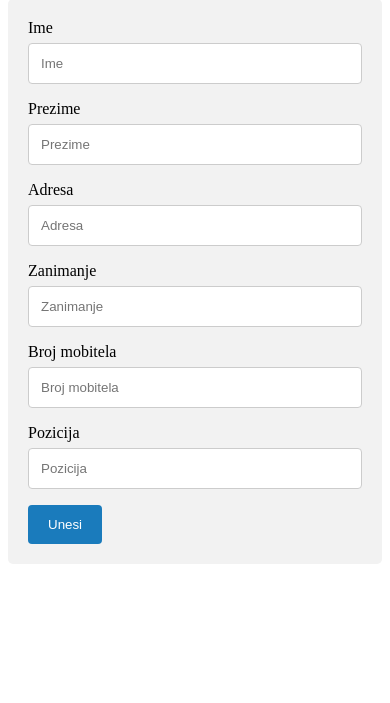
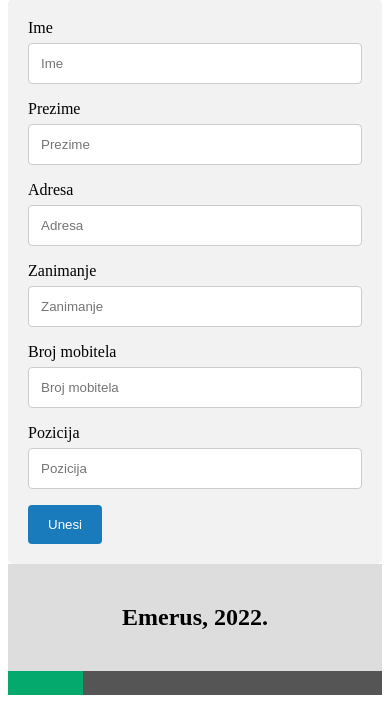
Before and after one commit to MarkoCuk54/Employee-Management-System, a Flask app: page /dodaj in a window 390 px wide; the page is wider, and only the part inside the window is pictured. Shown: the part 258-961 px from the top of that part. Before the commit the page ends 822 px from the top of that part, so only its background shows below. Run offline with Flask 2, Linux system fonts and the light colour scheme.

Commit message:
add footer

```diff
--- a/static/css/dodaj.css
+++ b/static/css/dodaj.css
@@ -41,3 +41,34 @@ input[type=text], select, textarea {
     background-color: #f2f2f2;
     padding: 20px;
   }
+
+  .footer {
+    padding: 20px; /* Some padding */
+    text-align: center; /* Center text*/
+    background: #ddd; /* Grey background */
+  }
+
+
+  .icon-bar {
+      width: 100%; /* Full-width */
+      background-color: #555; /* Dark-grey background */
+      overflow: auto; /* Overflow due to float */
+    }
+
+    .icon-bar a {
+      float: left; /* Float links side by side */
+      text-align: center; /* Center-align text */
+      width: 20%; /* Equal width (5 icons with 20% width each = 100%) */
+      padding: 12px 0; /* Some top and bottom padding */
+      transition: all 0.3s ease; /* Add transition for hover effects */
+      color: white; /* White text color */
+      font-size: 36px; /* Increased font size */
+    }
+
+    .icon-bar a:hover {
+      background-color: #000; /* Add a hover color */
+    }
+
+    .active {
+      background-color: #04AA6D; /* Add an active/current color */
+    }
--- a/templates/dodaj.html
+++ b/templates/dodaj.html
@@ -44,4 +44,17 @@
     </form>
   </div>
 
+  <div class="footer">
+    <h2>Emerus, 2022.</h2>
+</div>
+
+<!-- Add icon library -->
+
+<div class="icon-bar">
+    <a class="active" href="#"><i class="fa fa-home"></i></a>
+    <a href="#"><i class="fa fa-search"></i></a>
+    <a href="#"><i class="fa fa-envelope"></i></a>
+    <a href="#"><i class="fa fa-globe"></i></a>
+</div>
+
 </html>
```
Also changed, not shown: static/css/događaji.css (+31 -0 lines), static/css/svi.css (+32 -1 lines), templates/događaji.html (+13 -0 lines), templates/svi.html (+13 -1 lines).
